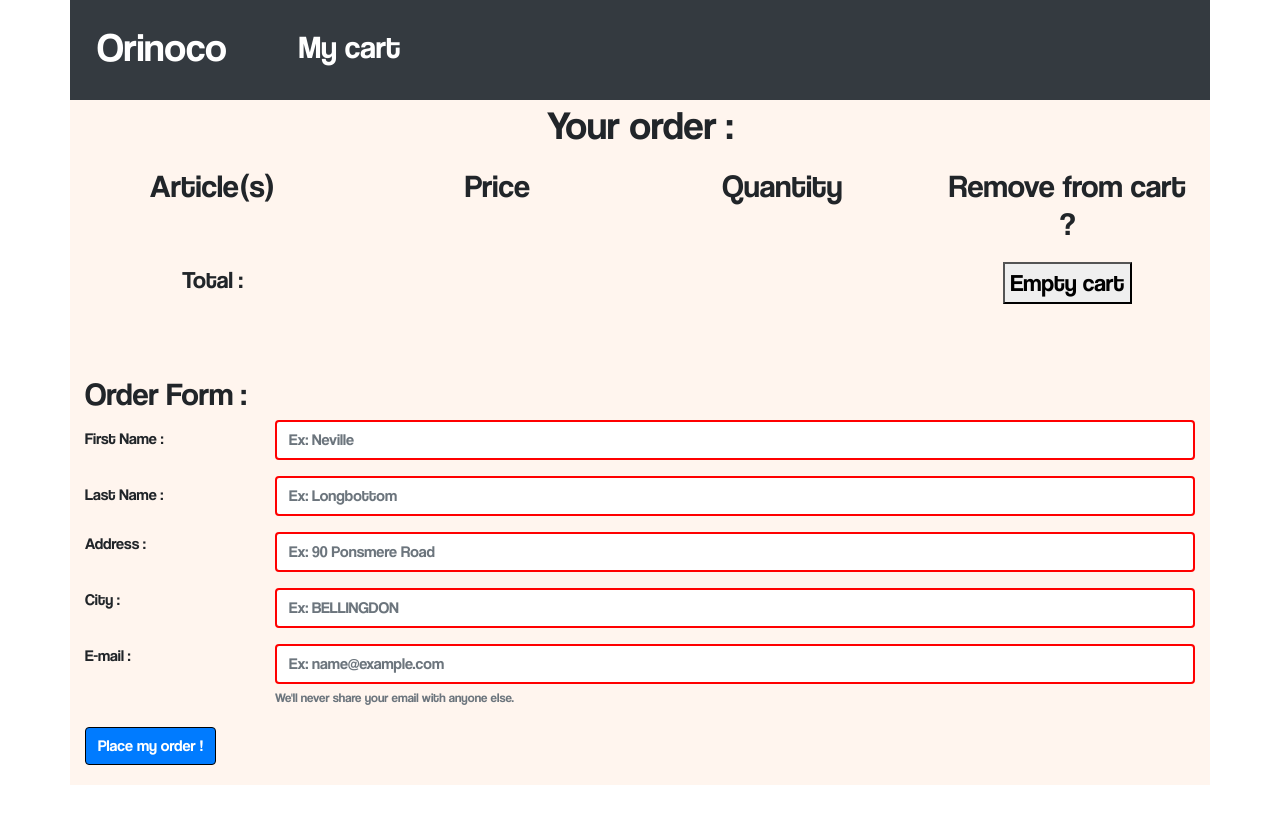
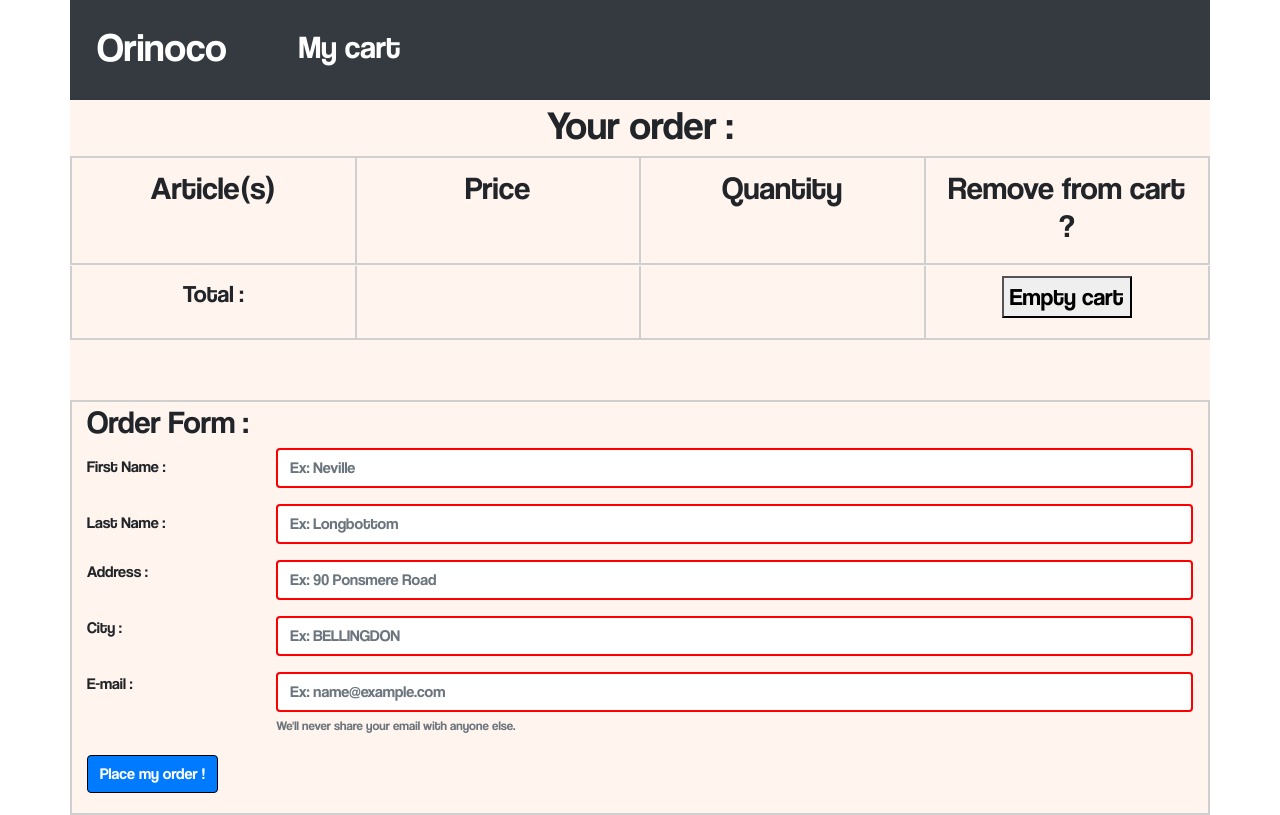
Before and after one commit to RykesZ/Projet_5, a website: page public/pages/panier.html in a window 1280 px wide. Drawn offline with nearby package versions, Linux system fonts and the light colour scheme; no server answers.

Commit message:
true panier

```diff
--- a/public/script.js
+++ b/public/script.js
@@ -391,7 +391,7 @@ async function postOrder() {
         // un id de confirmation de commande, et que sa commande lui a coûté tant
         const priceAnnounce = document.getElementById('priceAnnounce');
         const orderIdAnnounce = document.getElementById('orderIdAnnounce');
-        priceAnnounce.textContent = "You have ordered for " + totalPrice + "€ in goods.";
+        priceAnnounce.textContent = "You have ordered for " + totalPrice + "in goods.";
         orderIdAnnounce.textContent = "Your order id is " + orderConfirmation.orderId + ". Keep it preciously !" ;
         // Enlève la sécurité de la fonction d'initialisation du panier et appelle celle-ci pour reset le panier
         localStorage.setItem('initialised', 'false');
--- a/sass/base/_base.scss
+++ b/sass/base/_base.scss
@@ -190,7 +190,16 @@
     #cart {
         [class^=col] {
             .row {
-                padding-top: 10px;
+                border-bottom: 2px solid rgb(207, 207, 207);
+                border-right: 2px solid rgb(207, 207, 207);
+                [class^=col] {
+                    border-left: 2px solid rgb(207, 207, 207);
+                    padding-bottom: 10px;
+                    padding-top: 10px;
+                }
+            }
+            h2 + .row {
+                border-top: 2px solid rgb(207, 207, 207);
             }
         }
         a {
@@ -217,6 +226,9 @@
         p, form, h2, h3, #empty, #remove {
             text-align: center;
         }
+    }
+    #formSpace {
+        border: 2px solid rgb(207, 207, 207);
     }
 }
 
```
Also changed, not shown: public/css/style.css, 1 other file.
